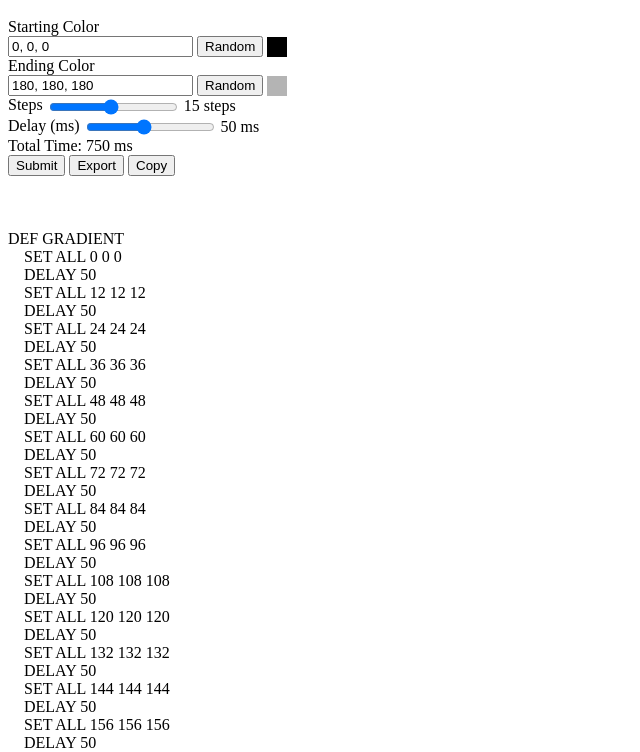
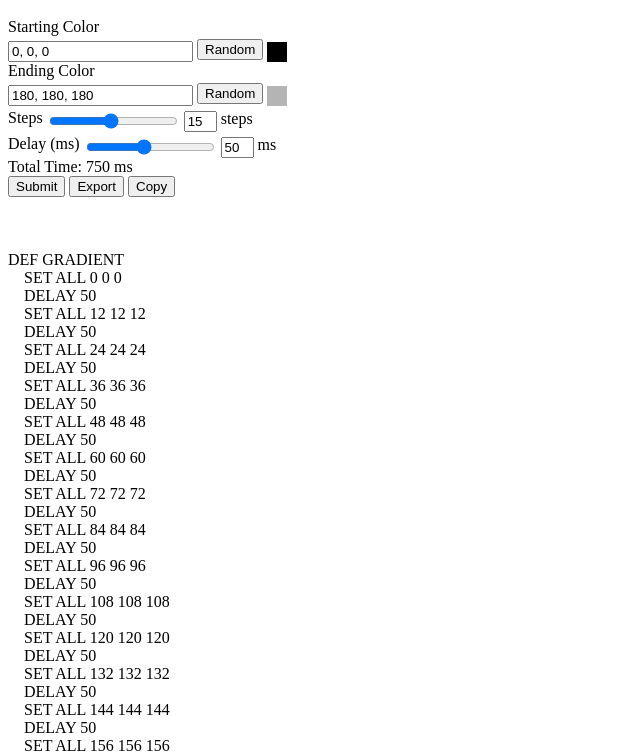
Before and after one commit to RideOfPablo/rideofpablo.github.io, a plain HTML site: page light-gen/index.html in a window 1280 px wide. Both pictures are taken after a click on the button "Submit". Shown: the part 48-800 px from the top of the page, without its empty margins (0-640 px from the left). Drawn offline with nearby package versions, Linux system fonts and the light colour scheme.

Commit message:
add text inputs

```diff
--- a/light-gen/backend.js
+++ b/light-gen/backend.js
@@ -33,8 +33,9 @@ function endCRandom() {
 function formSubmit() {
     var startColor = document.getElementById("StartC").value
     var endColor = document.getElementById("EndC").value
-    var steps = document.getElementById("stepsRange").value
-    var delay = document.getElementById("delayRange").value
+    var steps = document.getElementById("stepsVal").value
+    var delay = document.getElementById("delayVal").value
+    console.log(delay)
     //document.getElementById("testspan").innerHTML = steps + " | "+ delay
     var startColorList = startColor.replace(/[^.\d /s]/g,'').split(" ")
     var endColorList = endColor.replace(/[^.\d /s]/g,'').split(" ")
@@ -62,14 +63,8 @@ function formSubmit() {
         g_Interp.push(Math.round(diffGreen*fadePercent) + Math.round(startG))
         b_Interp.push(Math.round(diffBlue*fadePercent) + Math.round(startB))
     }
-
-    //document.getElementById("testspan").innerHTML = r_Interp
-    //document.getElementById("testspan2").innerHTML = g_Interp
-    //document.getElementById("testspan3").innerHTML = b_Interp
     var outputLines = ""
     outputLines += "DEF GRADIENT"
-    //"<br>\xa0\xa0\xa0\xa0SET ALL "+startR+" "+startG+" "+startB + "<br>\xa0\xa0\xa0\xa0DELAY "+delay
-    // \t = tab
     for (var i=0; i < r_Interp.length; i++) {
     	outputLines += "<br> &nbsp &nbsp SET ALL "+r_Interp[i]+" "+g_Interp[i]+" "+b_Interp[i]+"<br> &nbsp &nbsp DELAY "+delay
     }
--- a/light-gen/index.html
+++ b/light-gen/index.html
@@ -27,15 +27,19 @@
       </script>
       <label>Steps</label>
       <input id="stepsRange" type="range" min="1" max="30" value="15">
-      <span id="stepsVal"></span><span> steps</span><br>
+      <input type="text" id="stepsVal" size=1 maxlength=3 value=15><span><span> steps</span><br>
       <script>
           var slider = document.getElementById("stepsRange");
           var output = document.getElementById("stepsVal");
           output.innerHTML = slider.value;
 
           slider.oninput = function() {
-            output.innerHTML = this.value;
+            output.value = this.value;
             updateTotalTime()
+          }
+          output.oninput = function() {
+          	slider.value = output.value
+          	updateTotalTime()
           }
 
           function updateTotalTime() {
@@ -45,7 +49,7 @@
       </script>
       <label>Delay (ms)</label>
       <input type="range" min="10" max="100" value="50" step="5" id="delayRange">
-      <span id="delayVal"></span><span> ms</span><br>
+      <input type="text" id="delayVal" size=1 maxlength=4 value=50><span> ms</span><br>
       <span>Total Time: </span><span id = totalTime></span><span> ms</span> <br>
       <script>
           var slider2 = document.getElementById("delayRange");
@@ -54,12 +58,17 @@
           output2.innerHTML = slider2.value;
           updateTotalTime()
           slider2.oninput = function() {
-            output2.innerHTML = this.value;
+            output2.value = this.value;
             updateTotalTime()
           }
 
+          output2.oninput = function() {
+          	slider2.value = output2.value
+          	updateTotalTime()
+          }
+
           function updateTotalTime() {
-            var time = parseInt(output2.innerHTML) * parseInt(document.getElementById("stepsVal").innerHTML)
+            var time = parseInt(output2.value) * parseInt(document.getElementById("stepsVal").value)
             totalTime.innerHTML = time
           }
 
--- a/light-gen/style.css
+++ b/light-gen/style.css
@@ -25,11 +25,20 @@
 
 #stepsRange{
     vertical-align: middle;
+    margin-top: 5px;
 }
 #delayRange {
     vertical-align: middle;
+
 }
 
 span {
     vertical-align: middle;
 }
+button {
+    vertical-align: middle;
+}
+input {
+    vertical-align: middle;
+    margin-top: 5px;
+}
```
